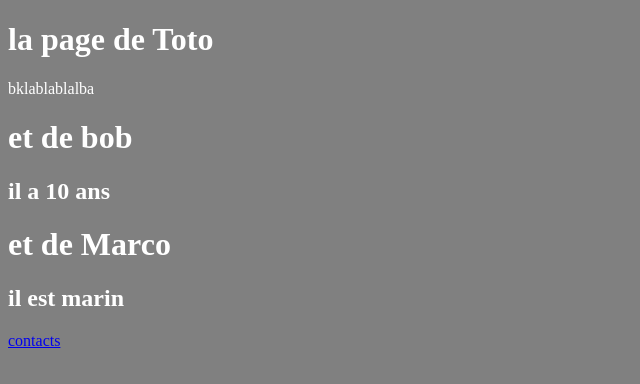
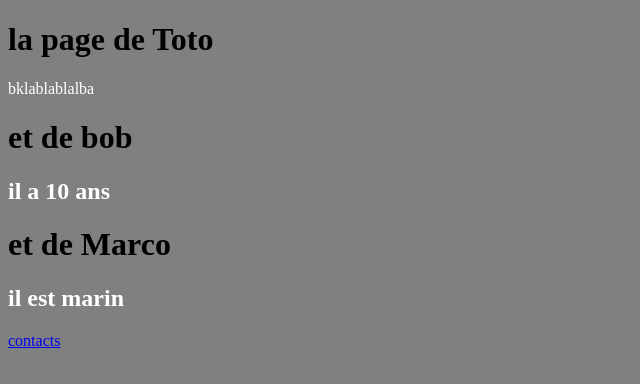
Before and after one commit to tomitomo/exo1, a plain HTML site: page index.html in a window 1280 px wide. Shown: the whole page, without its empty margins (0-640 px from the left). Drawn offline with Linux system fonts and the light colour scheme.

Commit message:
chgt css master

```diff
--- a/css/main.css
+++ b/css/main.css
@@ -3,3 +3,8 @@ body
 	background-color: grey;
 	color:white;
 }
+
+h1
+{
+	color: black;
+}
```
